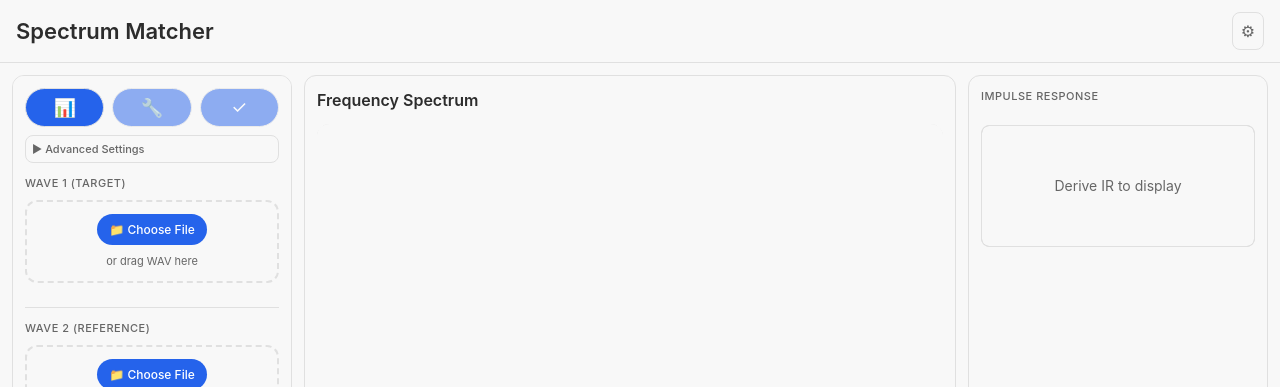
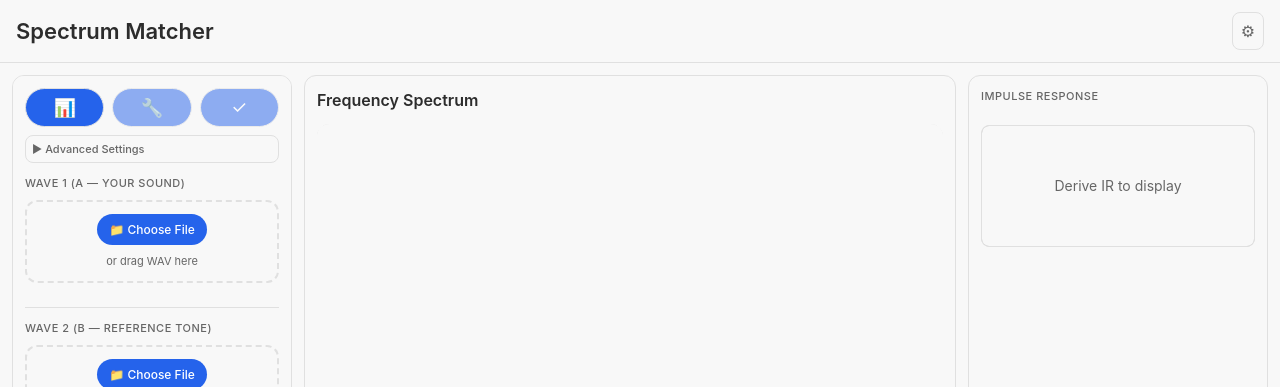
Before and after one commit to mpragliola/tomas, a Vue app: page / in a window 1280 px wide. Shown: the top 387 px of the page. Built offline with nearby package versions, Linux system fonts and the light colour scheme.

Commit message:
feat: update labels in FileUpload and WaveformViewer for clarity on sound roles

```diff
--- a/src/components/FileUpload.vue
+++ b/src/components/FileUpload.vue
@@ -2,7 +2,7 @@
   <div class="file-upload">
     <div class="section">
       <div class="section-header">
-        <label class="section-title">Wave 1 (Target)</label>
+        <label class="section-title">Wave 1 (A — your sound)</label>
       </div>
       <div
         class="upload-area"
@@ -48,7 +48,7 @@
 
     <div class="section">
       <div class="section-header">
-        <label class="section-title">Wave 2 (Reference)</label>
+        <label class="section-title">Wave 2 (B — reference tone)</label>
       </div>
       <div
         class="upload-area"
--- a/src/components/WaveformViewer.vue
+++ b/src/components/WaveformViewer.vue
@@ -5,7 +5,7 @@
       <!-- Waveform A -->
       <div class="waveform-section">
         <div class="waveform-header">
-          <label class="waveform-title">Wave 1 (Target)</label>
+          <label class="waveform-title">Wave 1 (A — your sound)</label>
           <div class="waveform-controls">
             <button @click="resetZoom" class="btn-sm btn-icon" title="Reset zoom">⟲</button>
           </div>
@@ -24,7 +24,7 @@
       <!-- Waveform B -->
       <div class="waveform-section">
         <div class="waveform-header">
-          <label class="waveform-title">Wave 2 (Reference)</label>
+          <label class="waveform-title">Wave 2 (B — reference tone)</label>
           <div class="waveform-controls">
             <button @click="resetZoom" class="btn-sm btn-icon" title="Reset zoom">⟲</button>
           </div>
```
